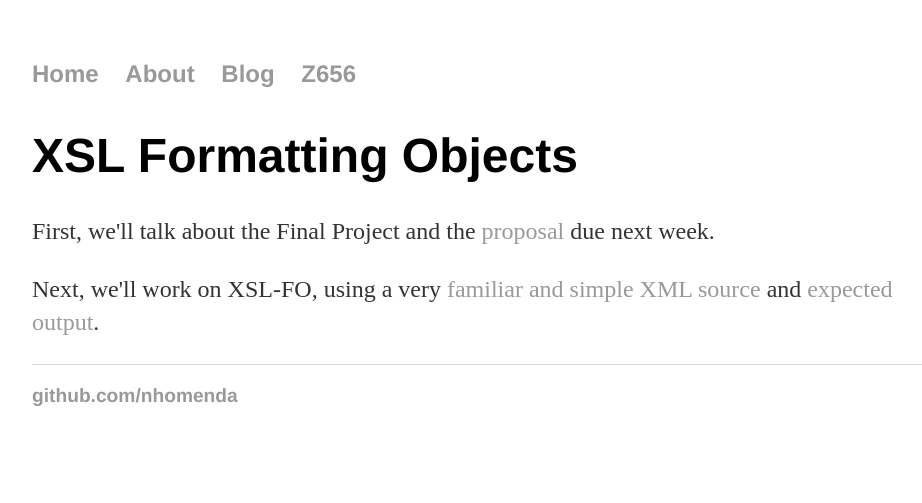
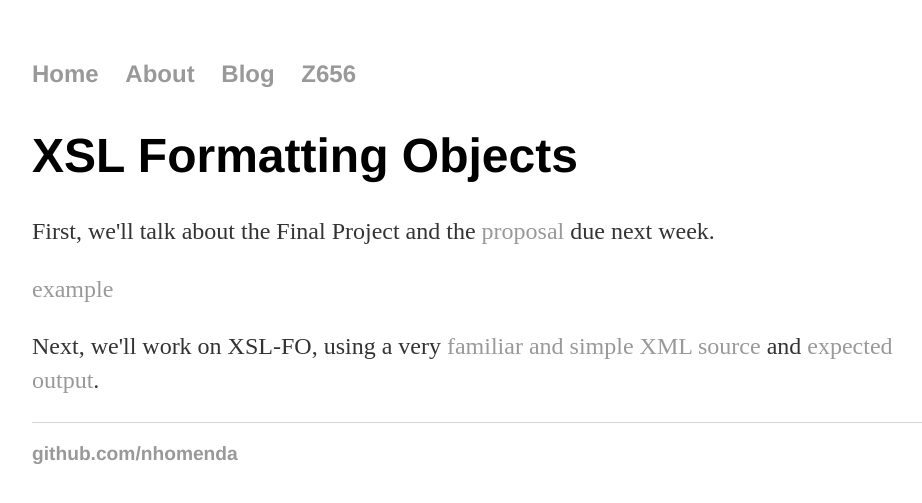
Before and after one commit to nhomenda/nhomenda.github.io, a Jekyll site: the page built from Z656/final-project-and-xslfo.html, in a window 1280 px wide. Shown: the top 503 px of the page, without its empty margins (160-1082 px from the left). Built offline with Jekyll 4.4.1, drawn with Linux system fonts in a browser that asks for light colours.

Commit message:
Update final-project-and-xslfo.html

```diff
--- a/Z656/final-project-and-xslfo.html
+++ b/Z656/final-project-and-xslfo.html
@@ -7,5 +7,6 @@ date: 2018-03-29
 <h1>{{ page.title }}</h1>
 <div class="blurb">
   <p>First, we'll talk about the Final Project and the <a href="https://iu.instructure.com/courses/1689785/assignments/7810132">proposal</a> due next week.</p>
+  <p><a href="example.xml.fo">example</a></p>
   <p>Next, we'll work on XSL-FO, using a very <a href="neko_cats.xml">familiar and simple XML source</a> and <a href="https://drive.google.com/open?id=1yKc-b3DNoOK5ZCeLwPg9OHG9mKSAWHtk">expected output</a>.</p>
 </div><!-- /.blurb -->
```
